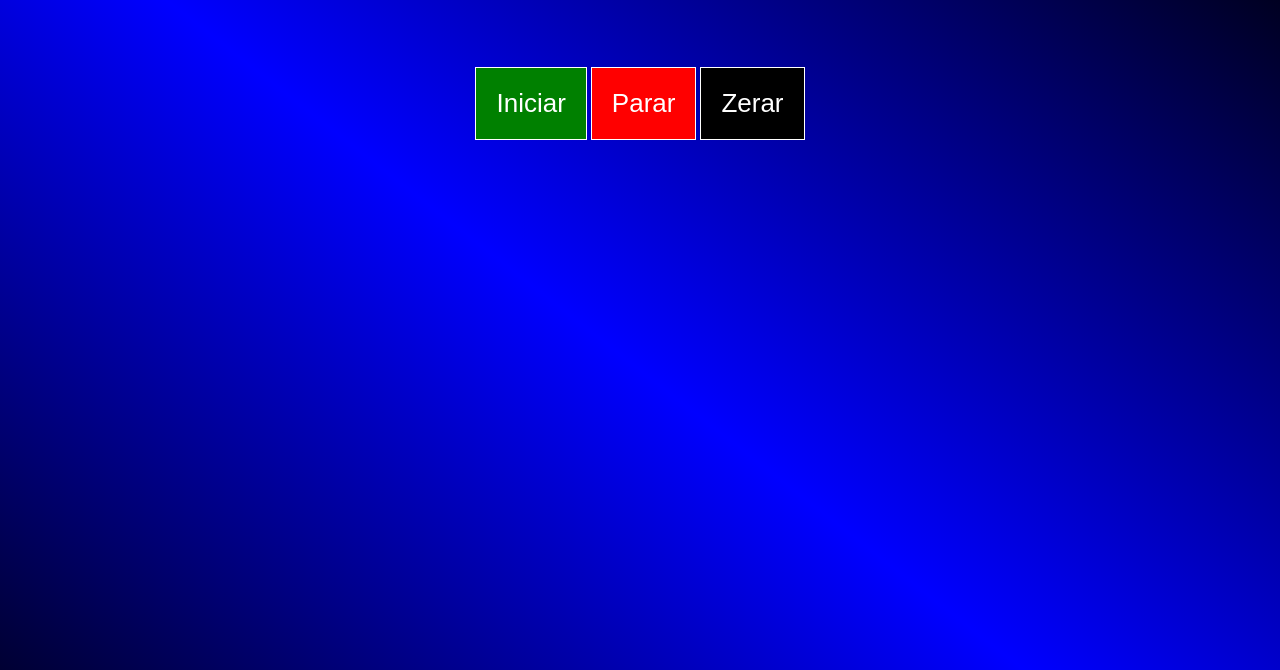
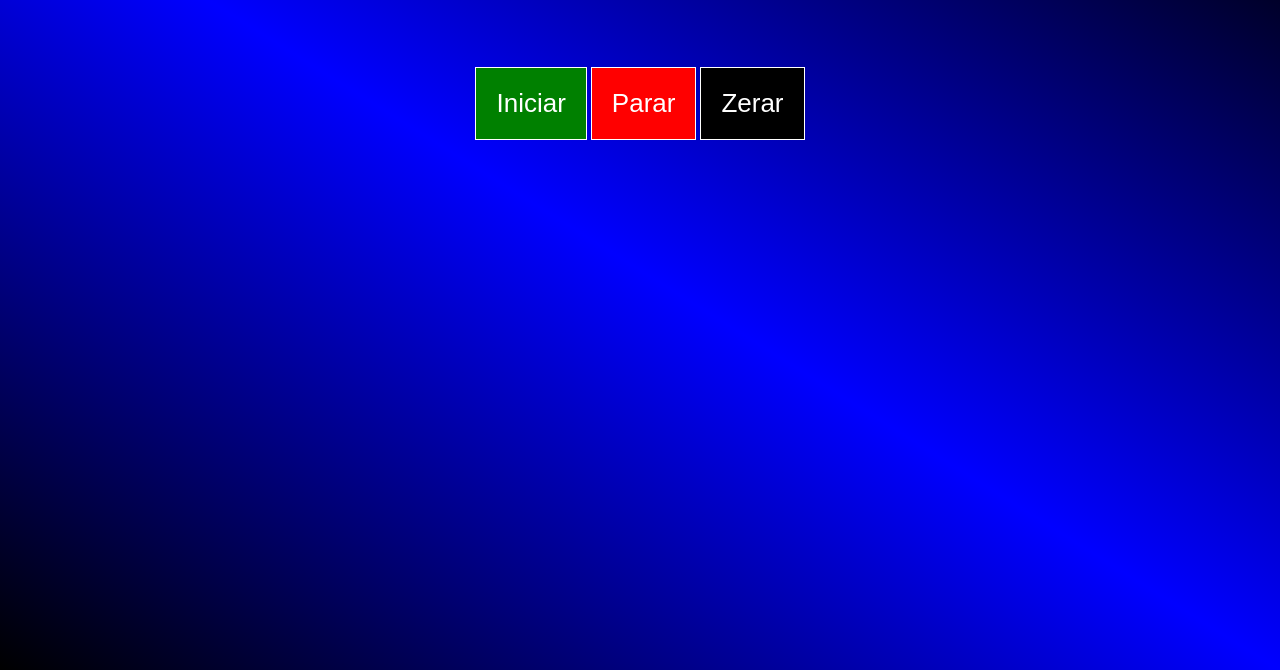
Before and after one commit to Edhdelly/Cronometro-Javascript, a plain HTML site: page index.html in a window 1280 px wide. Shown: the part 130-800 px from the top of the page. Drawn offline with Linux system fonts and the light colour scheme.

Commit message:
background

```diff
--- a/style.css
+++ b/style.css
@@ -8,9 +8,9 @@
 
 body {
     background: linear-gradient(to top right, black, blue, black);
-    background-size: cover;
-    overflow-y: hidden;
-    height: 1000px;
+    background-repeat: no-repeat;
+    background-position: right top;
+    background-attachment: fixed;
 }
 
 
@@ -69,8 +69,6 @@ button:hover {
 
 @media only screen and (max-width: 600px) {
 
-
-
     .buttons {
         margin: 0;
         display: flex;
```
